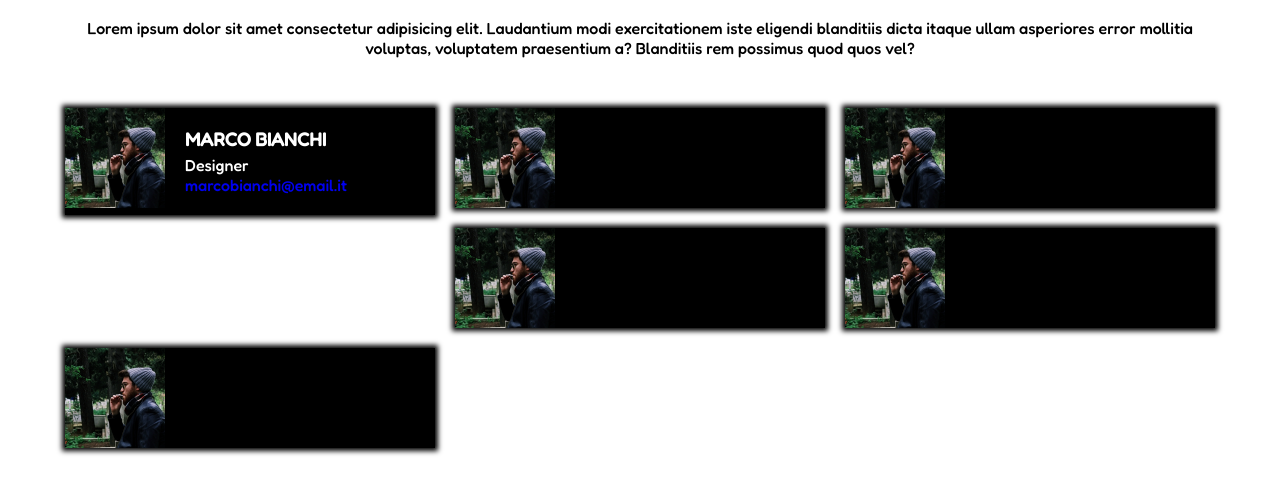
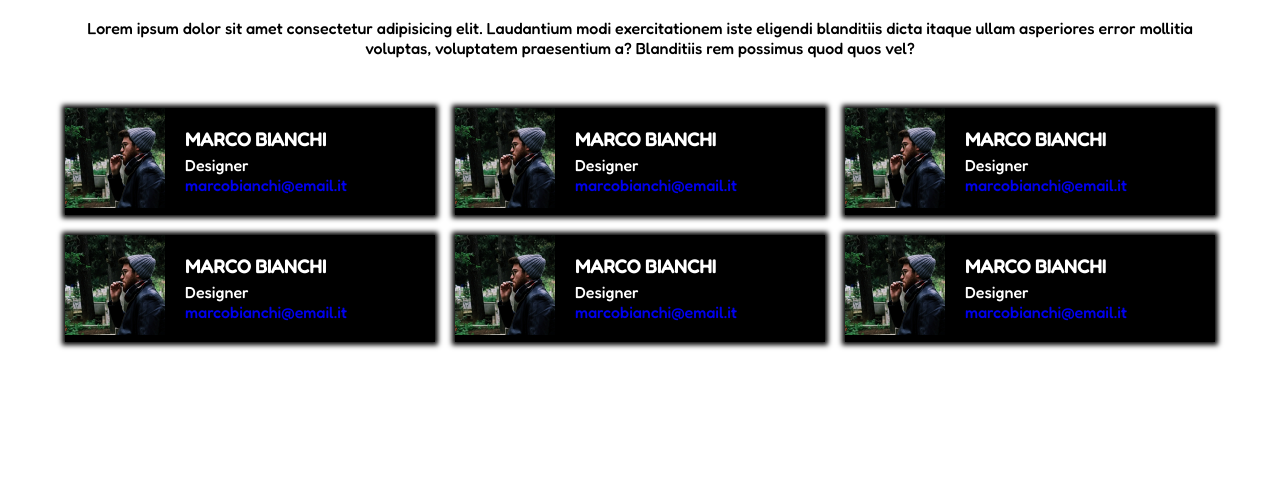
Before and after one commit to AlexT97x/html-css-float-cards, a plain HTML site: page index.html in a window 1280 px wide. Shown: the part 120-614 px from the top of the page. Drawn offline with Linux system fonts and the light colour scheme.

Commit message:
conclusione struttura totale

```diff
--- a/index.html
+++ b/index.html
@@ -33,26 +33,51 @@
             <div class="col">
                 <div class="contenuto">
                     <img src="./img/male1.png" class="team" alt="">
+                    <div class="testo">
+                        <h3>MARCO BIANCHI</h3>
+                        <span class="funzione">Designer</span> <br>
+                        <a href="#">marcobianchi@email.it</a>
+                    </div>
                 </div>
             </div>
             <div class="col">
                 <div class="contenuto">
                     <img src="./img/male1.png" class="team" alt="">
+                    <div class="testo">
+                        <h3>MARCO BIANCHI</h3>
+                        <span class="funzione">Designer</span> <br>
+                        <a href="#">marcobianchi@email.it</a>
+                    </div>
                 </div>
             </div>
             <div class="col">
                 <div class="contenuto">
                     <img src="./img/male1.png" class="team" alt="">
+                    <div class="testo">
+                        <h3>MARCO BIANCHI</h3>
+                        <span class="funzione">Designer</span> <br>
+                        <a href="#">marcobianchi@email.it</a>
+                    </div>
                 </div>
             </div>
             <div class="col">
                 <div class="contenuto">
                     <img src="./img/male1.png" class="team" alt="">
+                    <div class="testo">
+                        <h3>MARCO BIANCHI</h3>
+                        <span class="funzione">Designer</span> <br>
+                        <a href="#">marcobianchi@email.it</a>
+                    </div>
                 </div>
             </div>
             <div class="col">
                 <div class="contenuto">
                     <img src="./img/male1.png" class="team" alt="">
+                    <div class="testo">
+                        <h3>MARCO BIANCHI</h3>
+                        <span class="funzione">Designer</span> <br>
+                        <a href="#">marcobianchi@email.it</a>
+                    </div>
                 </div>
             </div>
 
```
